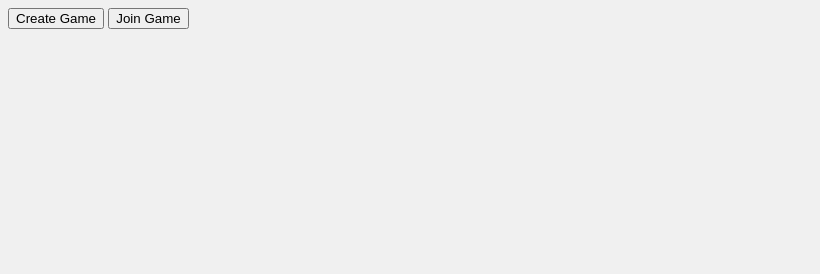
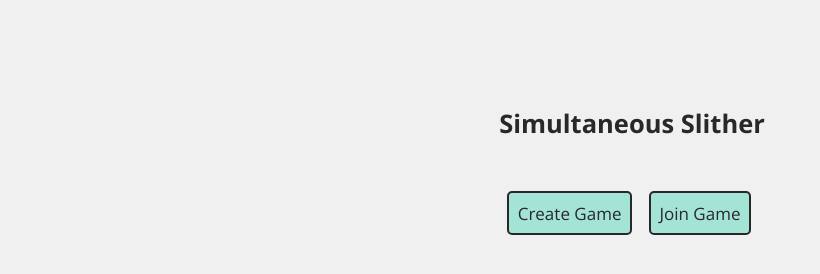
Before and after one commit to CarpetFloor/SimultaneousSlither, a website: page index.html in a window 1280 px wide. Shown: the whole page, without its empty margins (0-820 px from the left). Drawn offline with nearby package versions, Linux system fonts and the light colour scheme.

Commit message:
Basic landing page

```diff
--- a/index.html
+++ b/index.html
@@ -12,10 +12,22 @@
 </head>
 <body>
     <section class="landing container">
+        <h1>Simultaneous Slither</h1>
         <section>
             <button>Create Game</button>
             <button>Join Game</button>
         </section>
     </section>
+
+
+    <!-- show everything once loaded -->
+    <script>
+        document.querySelector(".landing").style.display = "flex";
+
+        window.setTimeout(function() {
+            document.querySelector(".landing").style.opacity = "1";
+            document.querySelector(".landing").style.marginTop = "5em";
+        }, 200);
+    </script>
 </body>
 </html>
--- a/server.js
+++ b/server.js
@@ -7,10 +7,10 @@ const io = new Server(server);
 const port = process.env.PORT || 8081;
 
 // add static file(s)
-app.use(express.static(__dirname + "/Client"));
+app.use(express.static(__dirname));
 
 app.get("/", (req, res) => {
-    res.sendFile(__dirname);
+    res.sendFile("/index.html");
 });
 
 function Game(id) {
--- a/styles.css
+++ b/styles.css
@@ -1,6 +1,11 @@
+@import url("https://fonts.googleapis.com/css2?family=Open+Sans:ital,wght@0,300..800;1,300..800&display=swap");
+
 :root {
     --bg: rgb(240, 240, 240);
     --black: rgb(40, 40, 40);
+    --green: #A3E4D7;
+    --greenHover: #73C6B6;
+    --delay: 0.2s;
 }
 
 html {
@@ -8,3 +13,59 @@ html {
     color: var(--black);
     font-size: 17px;
 }
+
+* {
+    font-size: 1em;
+    font-family: "Open Sans", sans-serif;
+}
+
+.container {
+    display: flex;
+    flex-direction: column;
+    width: fit-content;
+    margin-left: auto;
+    margin-right: auto;
+    margin-top: 5em;
+}
+
+.landing {
+    opacity: 0;
+    display: none;
+    margin-top: -100vh;
+    transition: all 0.2s;
+    justify-content: center;
+    text-align: center;
+}
+
+.landing h1 {
+    font-size: 1.5em;
+    font-weight: bold;
+    transform: translateX(-3%);
+    margin-bottom: 2em;
+}
+
+.landing section {
+    display: flex;
+    flex-direction: row;
+    width: fit-content;
+    justify-content: space-evenly;
+}
+
+.landing section button {
+    outline: none;
+    border: 2px solid var(--black);
+    background-color: var(--green);
+    color: var(--black);
+    border-radius: 5px;
+    padding: 0.5em;
+    transition: all var(--delay);
+}
+.landing section button:hover {
+    cursor: pointer;
+    background-color: var(--greenHover);
+    border-color: var(--greenHover);
+}
+
+.landing section button:first-of-type {
+    margin-right: 1em;
+}
```
Also changed, not shown: 3 other files.
